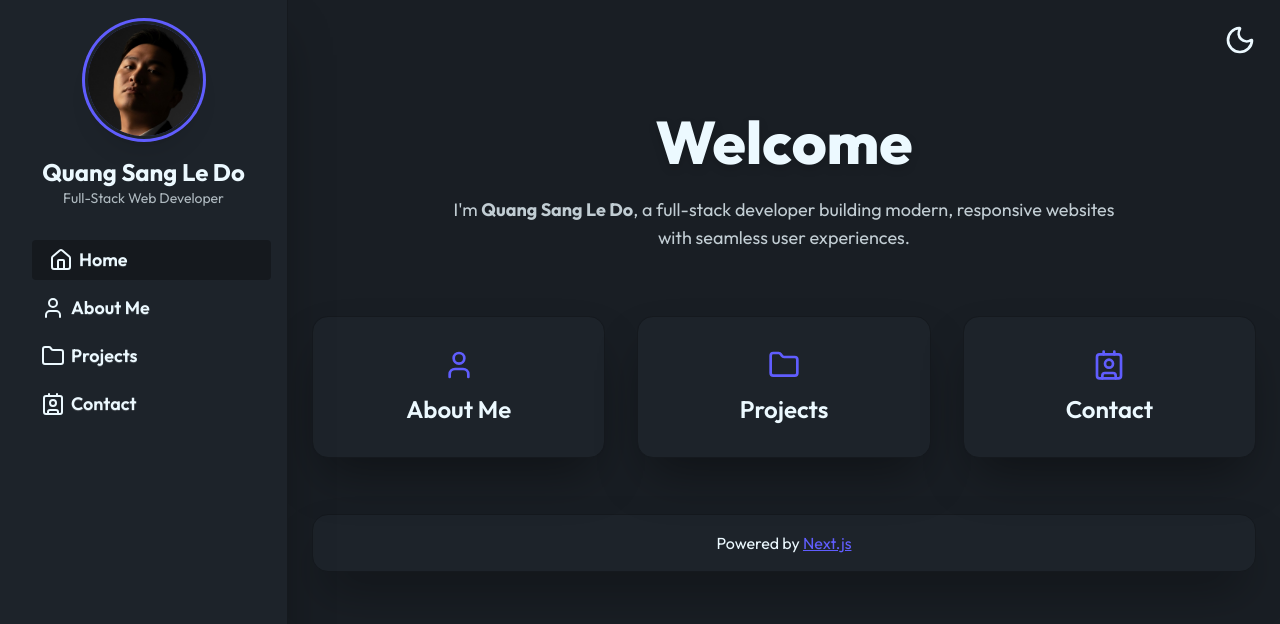
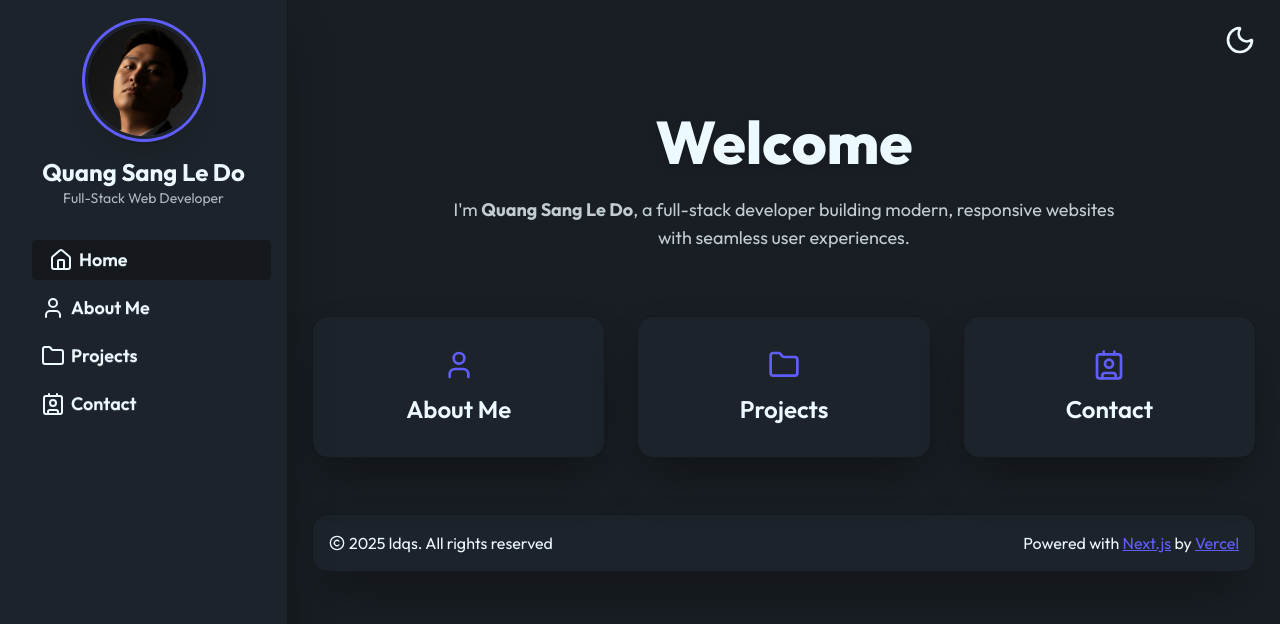
Before and after one commit to itsldqs2103/ldqs, a Next.js app: page / in a window 1280 px wide. Shown: the top 624 px of the page. Built offline with nearby package versions, Linux system fonts and the light colour scheme.

Commit message:
chore: update text in footer

```diff
--- a/app/layout.tsx
+++ b/app/layout.tsx
@@ -4,7 +4,7 @@ import { Outfit } from "next/font/google";
 import "./globals.css";
 import Link from "next/link";
 import Image from "next/image";
-import { Contact, Folder, House, MenuIcon, Moon, Sun, User } from "lucide-react";
+import { Contact, Copyright, Folder, House, MenuIcon, Moon, Sun, User } from "lucide-react";
 import { usePathname } from "next/navigation";
 import { useEffect } from "react";
 
@@ -51,8 +51,13 @@ export default function RootLayout({
               </label>
             </div>
             {children}
-            <footer className="mt-14 rounded-2xl p-4 bg-base-100 border border-base-300 text-center shadow-2xl shadow-black/40">
-              Powered by <a href="https://nextjs.org/" className="link link-primary transition-[color]" target="_blank">Next.js</a>
+            <footer className="mt-14 rounded-2xl p-4 flex justify-between bg-base-100 border border-base-300 text-center shadow-2xl shadow-black/40">
+              <div className="inline-flex items-center gap-1">
+                <Copyright className="h-4 w-4" /> 2025 ldqs. All rights reserved
+              </div>
+              <div>
+                Powered with <a href="https://nextjs.org/" className="link link-primary transition-[color]" target="_blank">Next.js</a> by <a href="https://vercel.app/" className="link link-primary transition-[color]" target="_blank">Vercel</a>
+              </div>
             </footer>
           </div>
 
```
